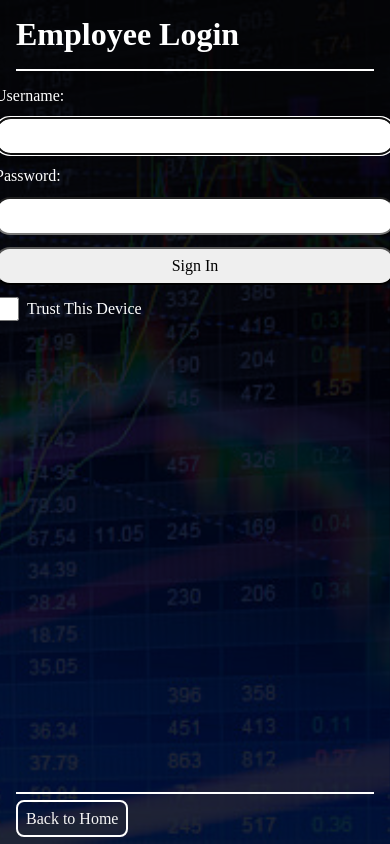
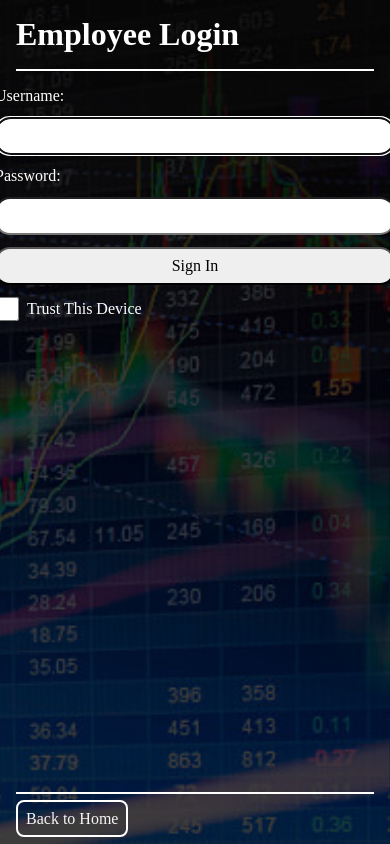
Before and after one commit to Jonassundt/GreyRock, a React (Create React App) app: page /login in a window 390 px wide. Built offline with nearby package versions, Linux system fonts and the light colour scheme.

Commit message:
CSS background mobile

```diff
--- a/src/index.css
+++ b/src/index.css
@@ -10,7 +10,7 @@
 
 :root {
   /* COLORS */
-  --BGCOLOR: #0f172aee;
+  /* --BGCOLOR: #0f172aee; */
   --BORDER-COLOR: #FFF;
   --COLOR: #FFF;
   --ERROR: firebrick;
@@ -78,9 +78,9 @@ body {
   /* Rotis Semi Serif Bold */
   font-family: 'PT Serif', serif;
   min-height: 100vh;
-  background-color: var(--BGCOLOR);
+  /* background-color: var(--BGCOLOR); */
   color: var(--COLOR);
-  background-image: url('./img/bilde2.jpeg');
+  background-image: url('./img/bilde2.jpg');
   background-size: cover;
   background-position: top right;
   background-blend-mode: multiply;
@@ -151,7 +151,7 @@ a:focus-visible {
   position: sticky;
   top: 0;
   z-index: 1;
-  background-color: var(--BGCOLOR);
+  /* background-color: var(--BGCOLOR); */
   padding: 0 0.5em;
   border-bottom: 1px solid var(--BORDER-COLOR);
 }
@@ -180,7 +180,7 @@ a:focus-visible {
   position: sticky;
   bottom: 0;
   z-index: 1;
-  background-color: var(--BGCOLOR);
+  /* background-color: var(--BGCOLOR); */
   padding: 0.5em;
   border-top: 1px solid var(--BORDER-COLOR);
   display: flex;
```
Also changed, not shown: src/img/bilde2.jpeg (deleted), src/img/bilde2.jpg (added).
